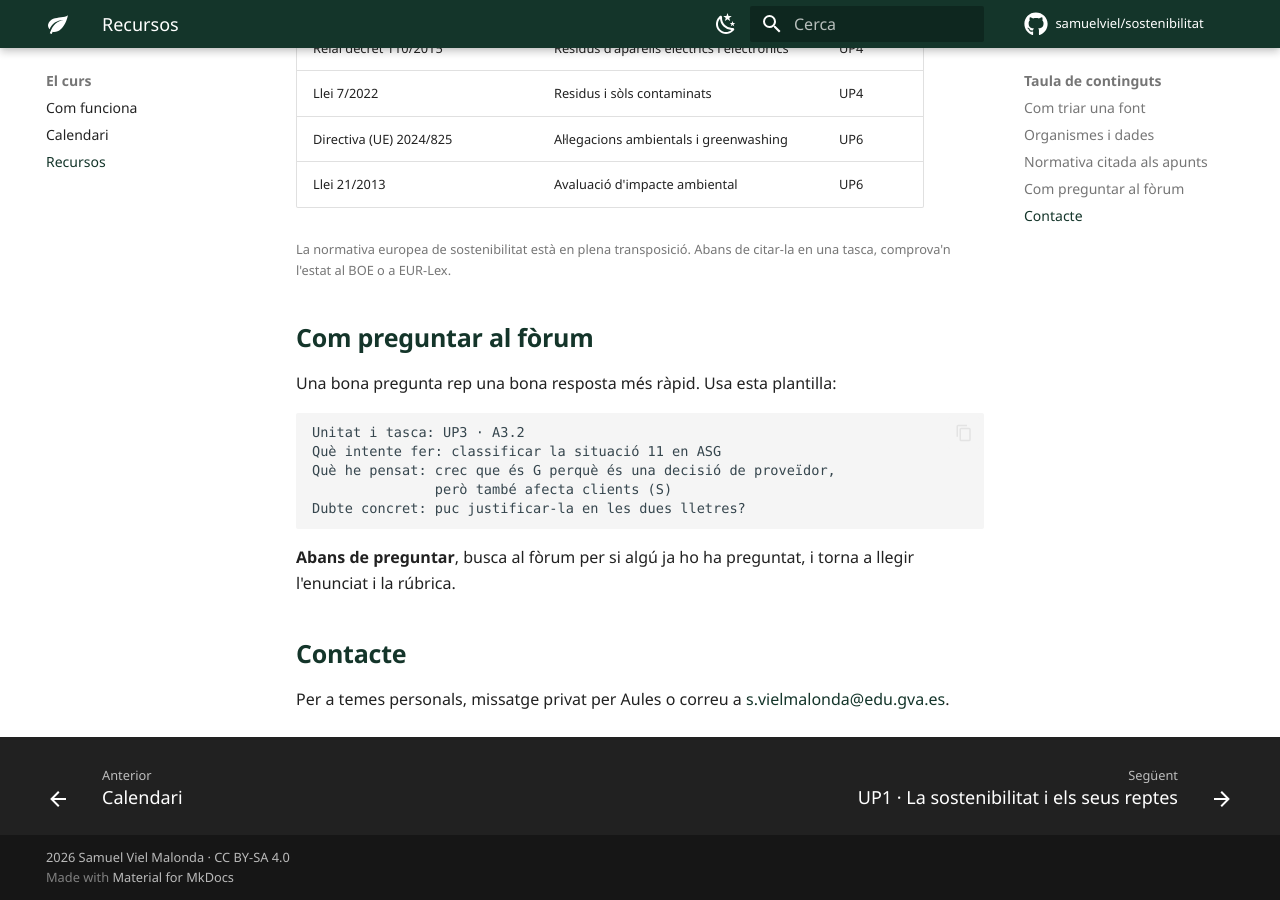
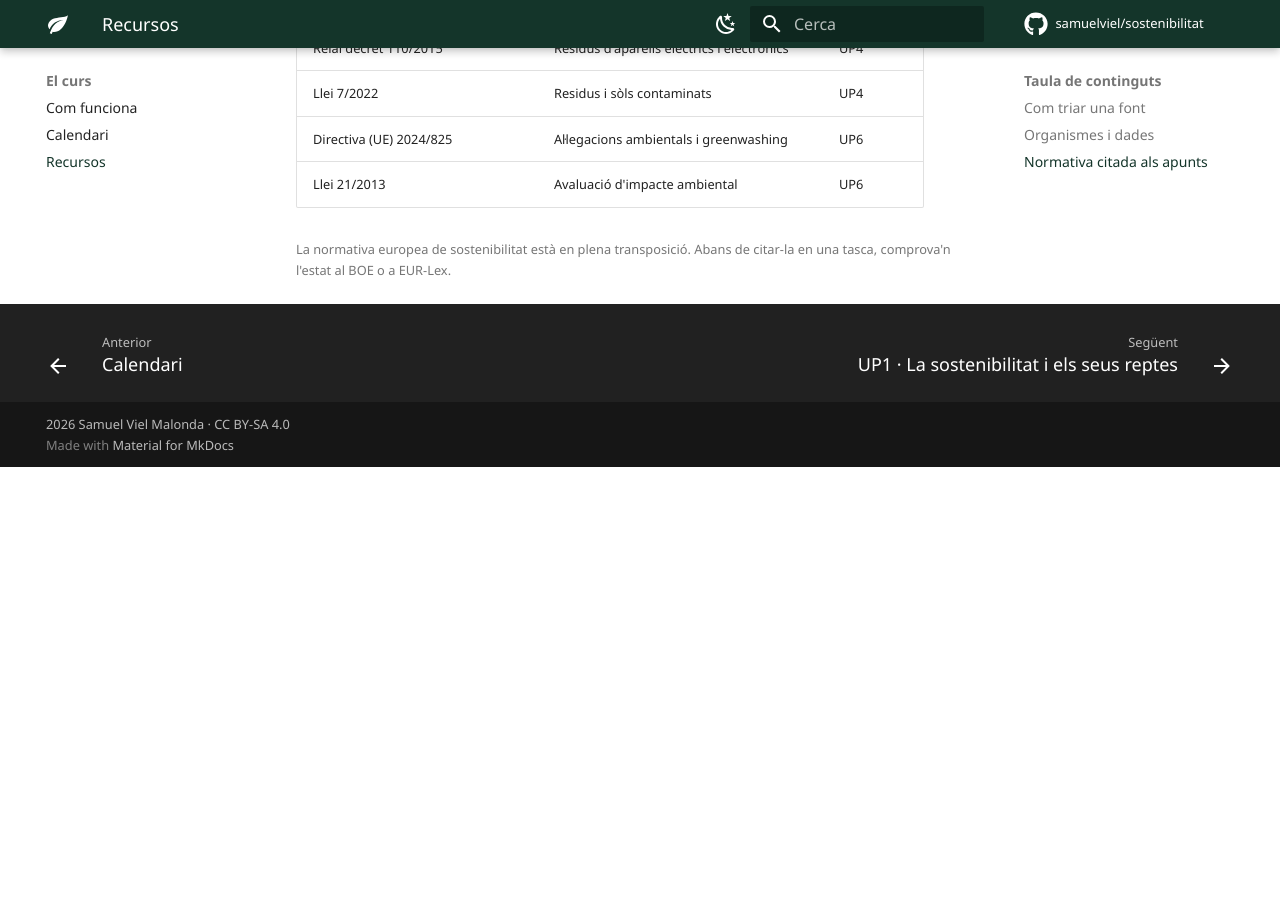
Before and after one commit to samuelviel/sostenibilitat, an MkDocs documentation site: the page built from docs/recursos.md, in a window 1280 px wide and 900 px high, scrolled down 1667 px. Built offline with MkDocs 1.6.1 and Material for MkDocs 9.7.7, drawn with Linux system fonts in a browser that asks for light colours; some web fonts are replaced; comment, search, counter and statistics services are not loaded; after the commit the page ends 2134 px from its top, so only the background shows below that.

Commit message:
Update recursos.md

````diff
--- a/docs/recursos.md
+++ b/docs/recursos.md
@@ -52,21 +52,3 @@ En este mòdul, **la conclusió importa menys que com la justifiques**. Una bona
 | Llei 21/2013 | Avaluació d'impacte ambiental | UP6 |
 
 <p class="small-note">La normativa europea de sostenibilitat està en plena transposició. Abans de citar-la en una tasca, comprova'n l'estat al BOE o a EUR-Lex.</p>
-
-## Com preguntar al fòrum
-
-Una bona pregunta rep una bona resposta més ràpid. Usa esta plantilla:
-
-```text
-Unitat i tasca: UP3 · A3.2
-Què intente fer: classificar la situació 11 en ASG
-Què he pensat: crec que és G perquè és una decisió de proveïdor,
-               però també afecta clients (S)
-Dubte concret: puc justificar-la en les dues lletres?
-```
-
-**Abans de preguntar**, busca al fòrum per si algú ja ho ha preguntat, i torna a llegir l'enunciat i la rúbrica.
-
-## Contacte
-
-Per a temes personals, missatge privat per Aules o correu a <a data-c="correu" href="#"></a>.
````
